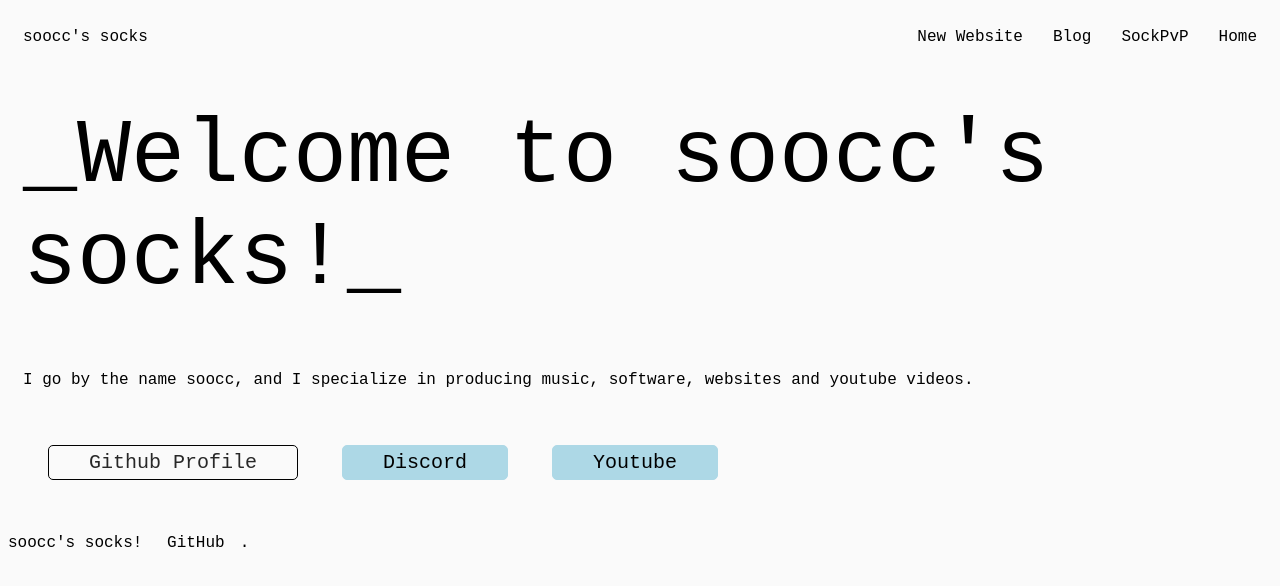
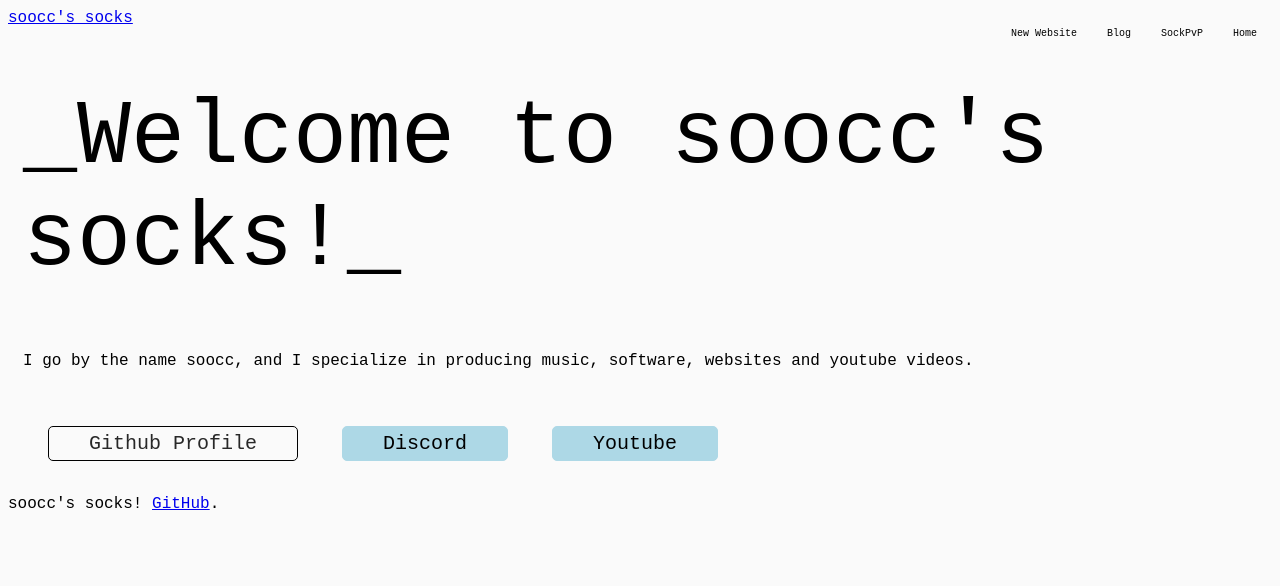
Before and after one commit to soocc/sooccsocks2, a Jekyll site: the page built from index.html, in a window 1280 px wide. Shown: the top 586 px of the page. Built offline with Jekyll 4.4.1, drawn with Linux system fonts in a browser that asks for light colours.

Commit message:
Update default.html

```diff
--- a/_layouts/default.html
+++ b/_layouts/default.html
@@ -5,8 +5,9 @@
     <title>soocc's socks</title>
     <link rel="stylesheet" href="styles/styles.css">
     <style>
-      a {
+      .nav {
         display: inline-block;
+        font-size: 10px;
         padding-top: 20px;
         padding-right: 15px;
         padding-left: 15px;
@@ -22,10 +23,10 @@
   </head>
   <body>
     <a href="https://soocc/github/io">soocc's socks</a>
-    <a class="align-right" href="https://soocc.github.io">Home</a>
-    <a class="align-right" href="https://soocc.github.io/sockpvp">SockPvP</a>
-    <a class="align-right" href="https://soocc.github.io/blog">Blog</a>
-    <a class="align-right" href="https://www.soocc.dev">New Website</a>
+    <a class="align-right nav" href="https://soocc.github.io">Home</a>
+    <a class="align-right nav" href="https://soocc.github.io/sockpvp">SockPvP</a>
+    <a class="align-right nav" href="https://soocc.github.io/blog">Blog</a>
+    <a class="align-right nav" href="https://www.soocc.dev">New Website</a>
 
     <main id="content" class="main-content" role="main">
       {{ content }}
```
